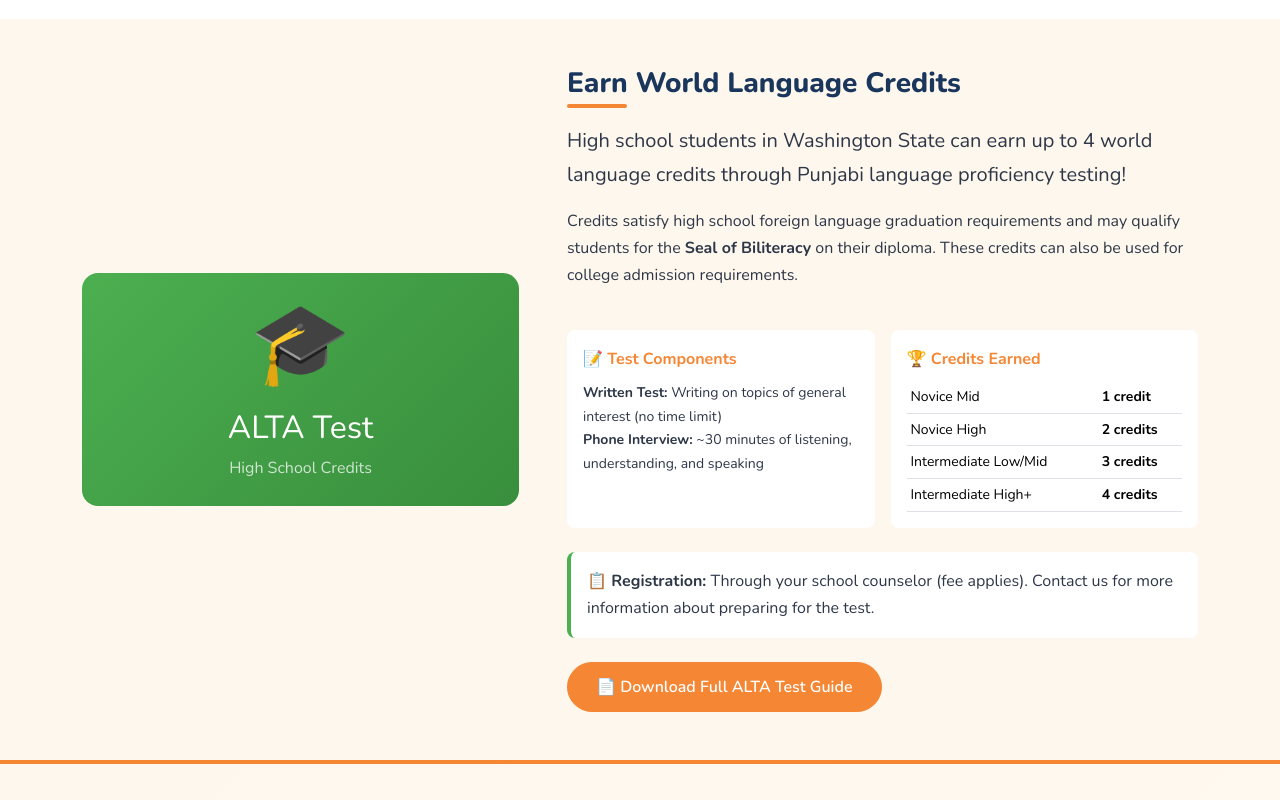
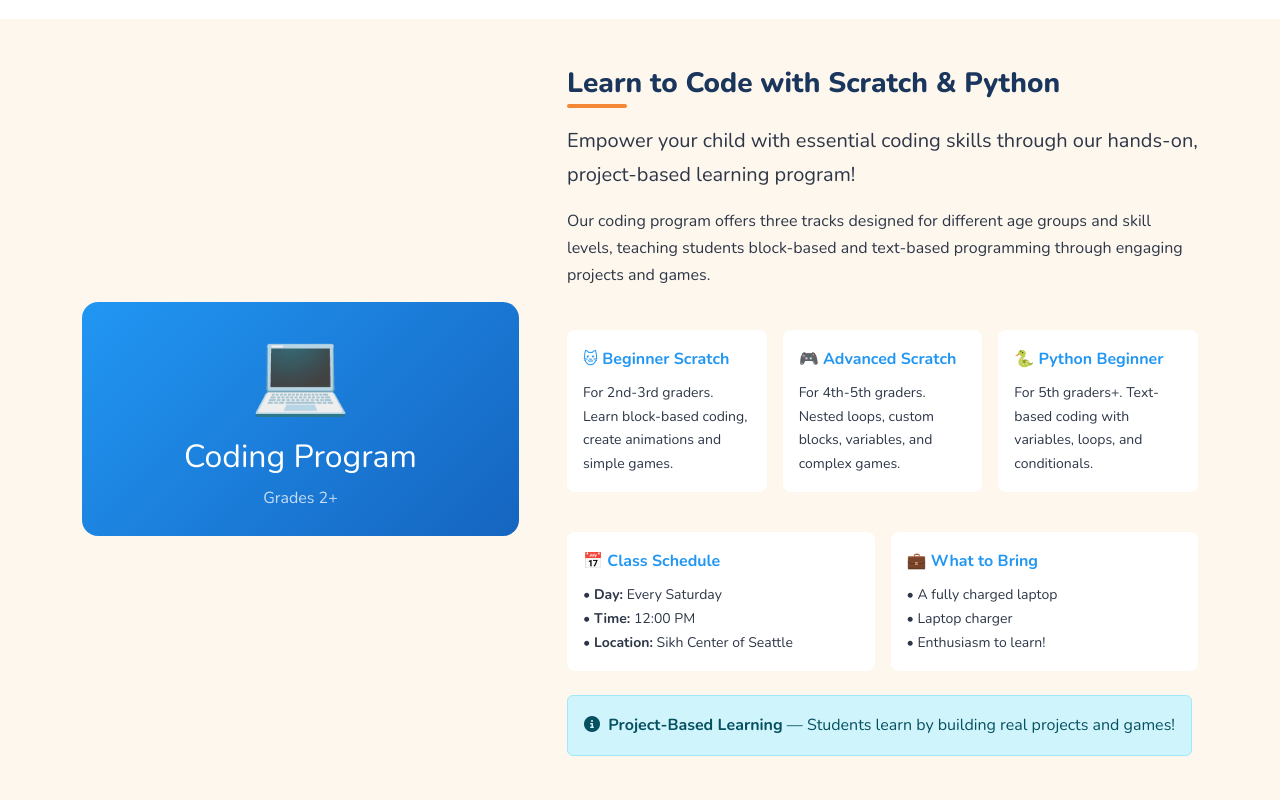
Before and after one commit to msjammu/PSB, a website: page courses.html in a window 1280 px wide. Shown: the part 3500-4300 px from the top of the page. Drawn offline with nearby package versions, Linux system fonts and the light colour scheme.

Commit message:
Add coding program to course list

```diff
--- a/courses.html
+++ b/courses.html
@@ -308,8 +308,77 @@
         </div>
     </section>
 
+    <!-- Coding Program -->
+    <section class="py-5 bg-cream" id="coding-program">
+        <div class="container">
+            <div class="row align-items-center g-5">
+                <div class="col-lg-5">
+                    <div class="p-4 rounded-4 text-center" style="background: linear-gradient(135deg, #2196f3 0%, #1565c0 100%);">
+                        <span class="display-1">💻</span>
+                        <h2 class="text-white mt-3 mb-2">Coding Program</h2>
+                        <p class="text-white opacity-75 mb-0">Grades 2+</p>
+                    </div>
+                </div>
+                <div class="col-lg-7">
+                    <h3 class="section-title mb-4">Learn to Code with Scratch & Python</h3>
+                    <p class="lead">Empower your child with essential coding skills through our hands-on, project-based learning program!</p>
+
+                    <p>Our coding program offers three tracks designed for different age groups and skill levels, teaching students block-based and text-based programming through engaging projects and games.</p>
+
+                    <div class="row g-3 my-4">
+                        <div class="col-md-4">
+                            <div class="p-3 rounded-3 h-100" style="background: white;">
+                                <strong style="color: #2196f3;">🐱 Beginner Scratch</strong>
+                                <p class="small mb-0 mt-2">For 2nd-3rd graders. Learn block-based coding, create animations and simple games.</p>
+                            </div>
+                        </div>
+                        <div class="col-md-4">
+                            <div class="p-3 rounded-3 h-100" style="background: white;">
+                                <strong style="color: #2196f3;">🎮 Advanced Scratch</strong>
+                                <p class="small mb-0 mt-2">For 4th-5th graders. Nested loops, custom blocks, variables, and complex games.</p>
+                            </div>
+                        </div>
+                        <div class="col-md-4">
+                            <div class="p-3 rounded-3 h-100" style="background: white;">
+                                <strong style="color: #2196f3;">🐍 Python Beginner</strong>
+                                <p class="small mb-0 mt-2">For 5th graders+. Text-based coding with variables, loops, and conditionals.</p>
+                            </div>
+                        </div>
+                    </div>
+
+                    <div class="row g-3 my-4">
+                        <div class="col-md-6">
+                            <div class="p-3 rounded-3 h-100" style="background: white;">
+                                <strong style="color: #2196f3;">📅 Class Schedule</strong>
+                                <ul class="list-unstyled mt-2 mb-0 small">
+                                    <li>• <strong>Day:</strong> Every Saturday</li>
+                                    <li>• <strong>Time:</strong> 12:00 PM</li>
+                                    <li>• <strong>Location:</strong> Sikh Center of Seattle</li>
+                                </ul>
+                            </div>
+                        </div>
+                        <div class="col-md-6">
+                            <div class="p-3 rounded-3 h-100" style="background: white;">
+                                <strong style="color: #2196f3;">💼 What to Bring</strong>
+                                <ul class="list-unstyled mt-2 mb-0 small">
+                                    <li>• A fully charged laptop</li>
+                                    <li>• Laptop charger</li>
+                                    <li>• Enthusiasm to learn!</li>
+                                </ul>
+                            </div>
+                        </div>
+                    </div>
+
+                    <div class="alert alert-info d-inline-block">
+                        <strong><i class="fas fa-info-circle me-1"></i> Project-Based Learning</strong> — Students learn by building real projects and games!
+                    </div>
+                </div>
+            </div>
+        </div>
+    </section>
+
     <!-- ALTA Test -->
-    <section class="py-5 bg-cream" id="alta-test">
+    <section class="py-5" id="alta-test">
         <div class="container">
             <div class="row align-items-center g-5">
                 <div class="col-lg-5">
```
Also changed, not shown: index.html (+12 -0 lines).
